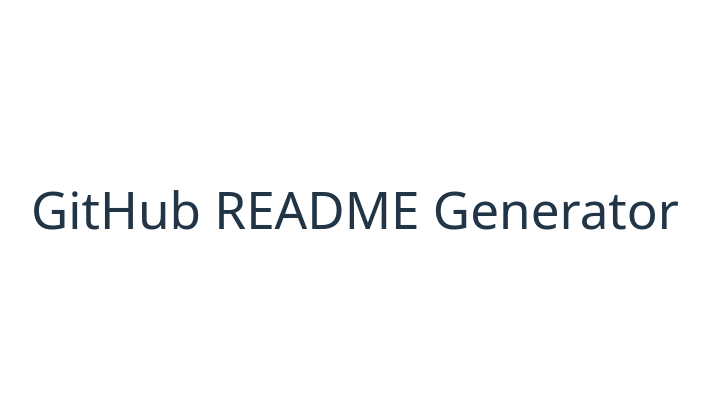
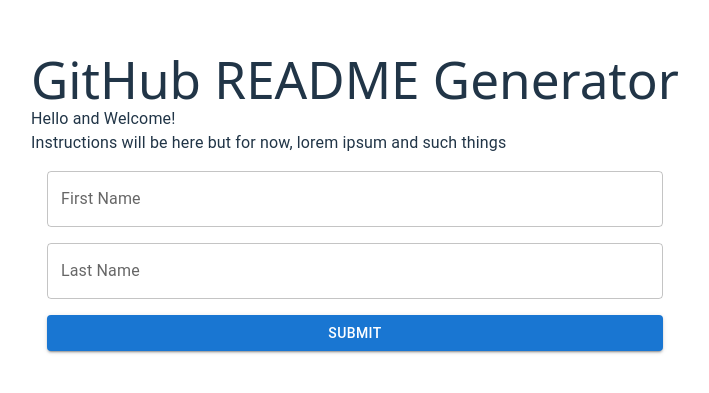
Before and after one commit to gmcclarin/github-readme-generator, a React (Vite) app: page / in a window 1280 px wide. Shown: the part 191-584 px from the top of the page, without its empty margins (1-710 px from the left). Built offline with nearby package versions, Linux system fonts and the light colour scheme.

Commit message:
app -> page> form connected, first two fields added!

```diff
--- a/src/App.tsx
+++ b/src/App.tsx
@@ -1,7 +1,10 @@
+import ReadMePage from "./pages/ReadMePage";
+
 function App() {
   return (
     <div style={{ padding: "2rem" }}>
       <h1>GitHub README Generator</h1>
+      <ReadMePage />
     </div>
   );
 }
--- a/src/pages/ReadMePage.tsx
+++ b/src/pages/ReadMePage.tsx
@@ -1,7 +1,12 @@
+import { Box, Typography } from "@mui/material";
+import ReadMeForm from "../components/ReadMeForm";
+
 export default function ReadMePage () {
     return (
-        <div>
-            Parent Page for now
-        </div>
+        <Box>
+            <Typography>Hello and Welcome! </Typography>
+            <Typography>Instructions will be here but for now, lorem ipsum and such things</Typography>
+            <ReadMeForm />
+        </Box>
     )
 }
```
